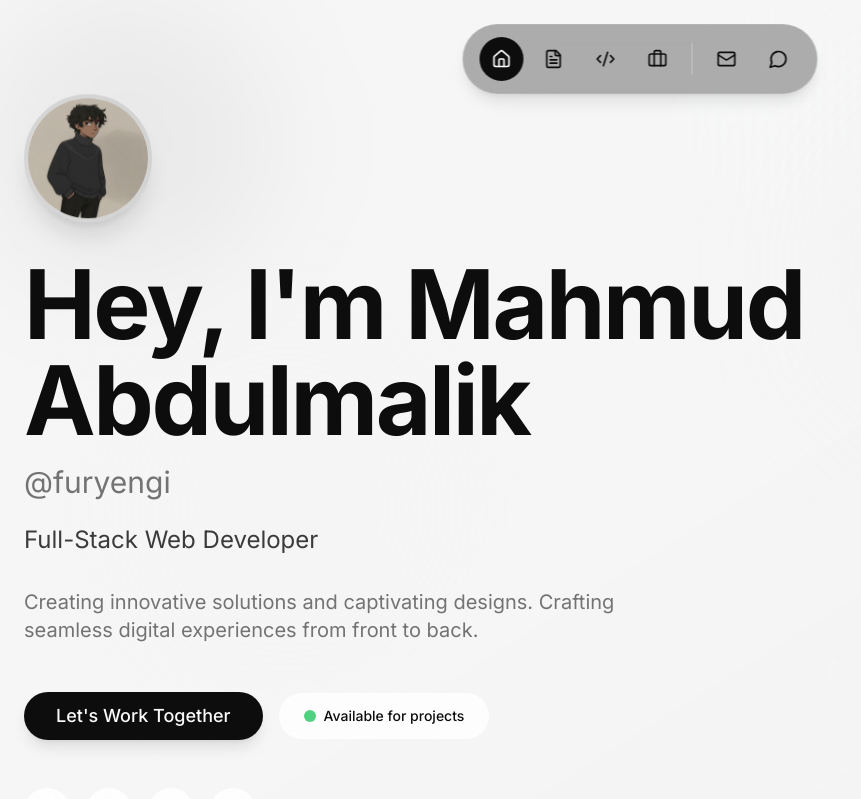
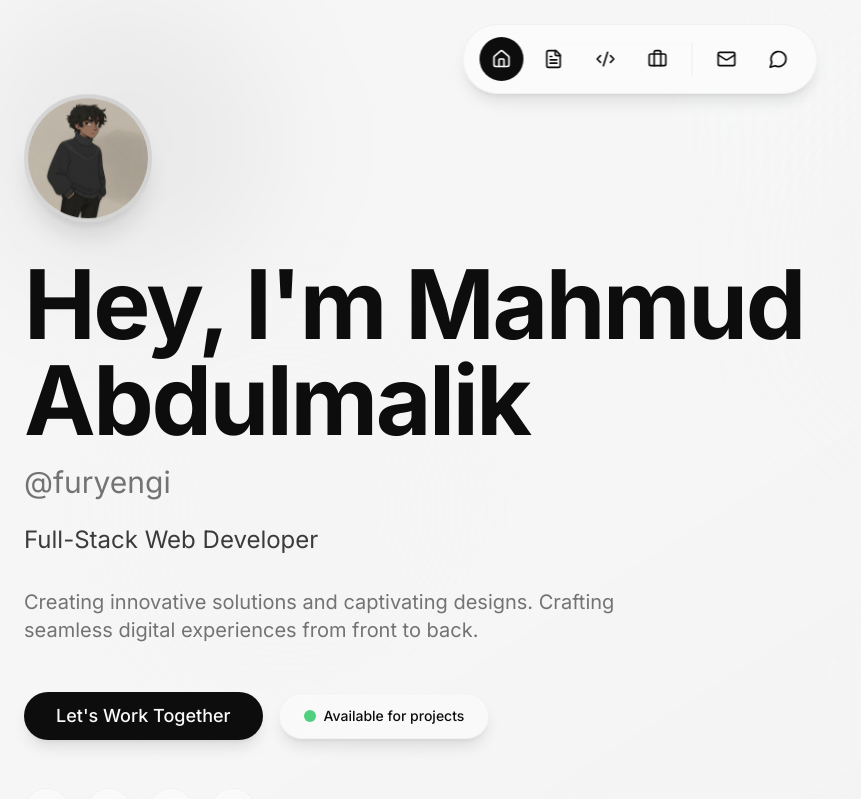
Before and after one commit to furyengi/furyengi-portfolio-showcase, a React (Vite) app: page / in a window 1280 px wide. Shown: the top 799 px of the page, without its empty margins (0-861 px from the left). Built offline with nearby package versions, Linux system fonts and the light colour scheme.

Commit message:
Refactor: Improve block styling for dark mode

```diff
--- a/src/components/Navigation.tsx
+++ b/src/components/Navigation.tsx
@@ -46,7 +46,7 @@ const Navigation = () => {
 
   return (
     <nav className="fixed top-6 left-1/2 -translate-x-1/2 z-50 animate-fade-in">
-      <div className="bg-white/60 dark:bg-black/30 backdrop-blur-2xl border border-white/30 dark:border-white/10 shadow-lg rounded-full px-4 py-3 flex items-center gap-2">
+      <div className="bg-card/50 backdrop-blur-2xl border border-border/40 shadow-lg rounded-full px-4 py-3 flex items-center gap-2">
         {navItems.map((item) => {
           const Icon = item.icon;
           const isActive = activeSection === item.id;
--- a/src/index.css
+++ b/src/index.css
@@ -124,11 +124,7 @@ All colors MUST be HSL.
 
 @layer utilities {
   .glass {
-    @apply bg-white/80 backdrop-blur-xl border border-white/20;
-  }
-
-  .glass-dark {
-    @apply bg-black/40 backdrop-blur-xl border border-white/10;
+    @apply bg-card/40 backdrop-blur-xl border border-border/30 shadow-lg;
   }
 
   .text-balance {
```
